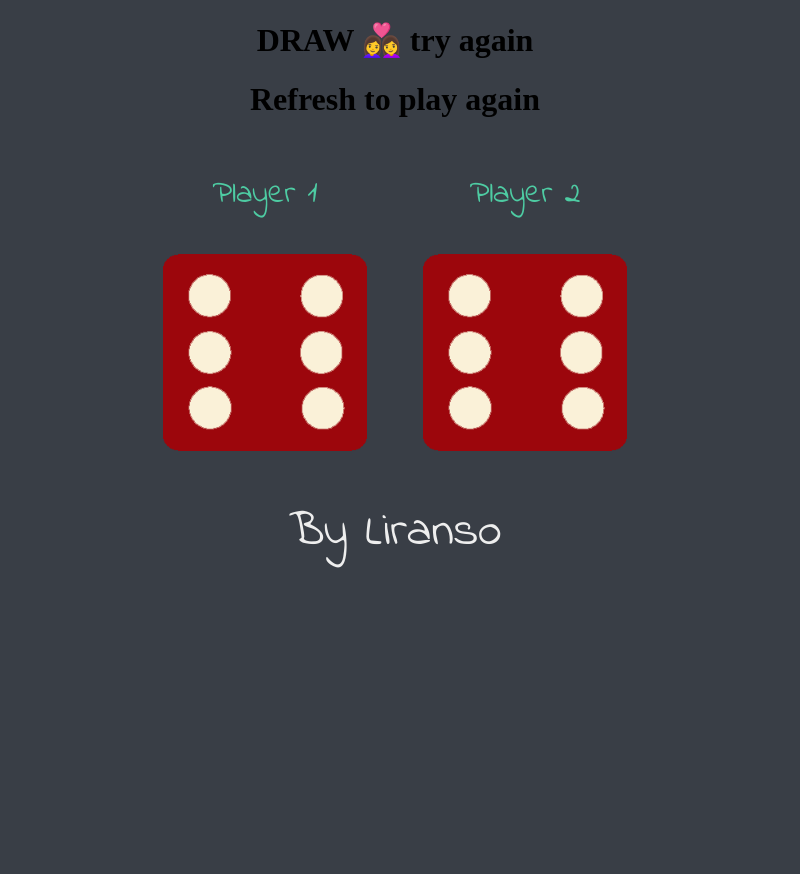
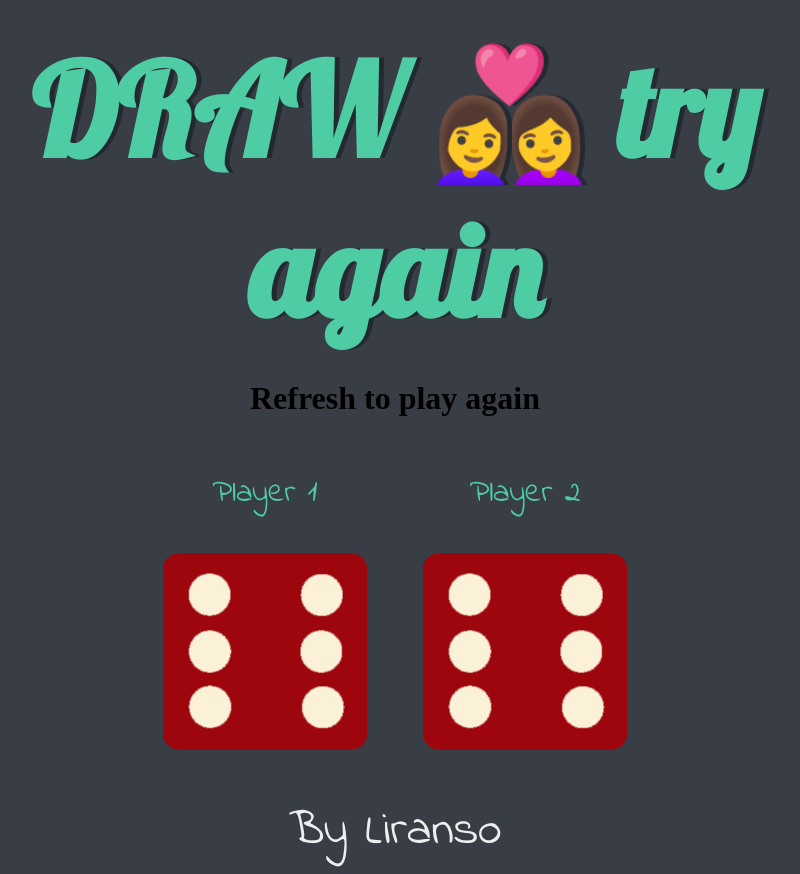
Before and after one commit to Liranso/Dice-roll-Using-js, a plain HTML site: page index.html in a window 1280 px wide. Shown: the whole page, without its empty margins (245-1045 px from the left). Before the commit the page ends 800 px from the top, so only its background shows below. Drawn offline with Linux system fonts and the light colour scheme.

Commit message:
Update style.css

```diff
--- a/style.css
+++ b/style.css
@@ -14,7 +14,7 @@ body {
   background-color: #393E46;
 }
 
-.cls {
+#cls {
   margin: 30px;
   font-family: 'Lobster', cursive;
   text-shadow: 5px 0 #232931;
```
